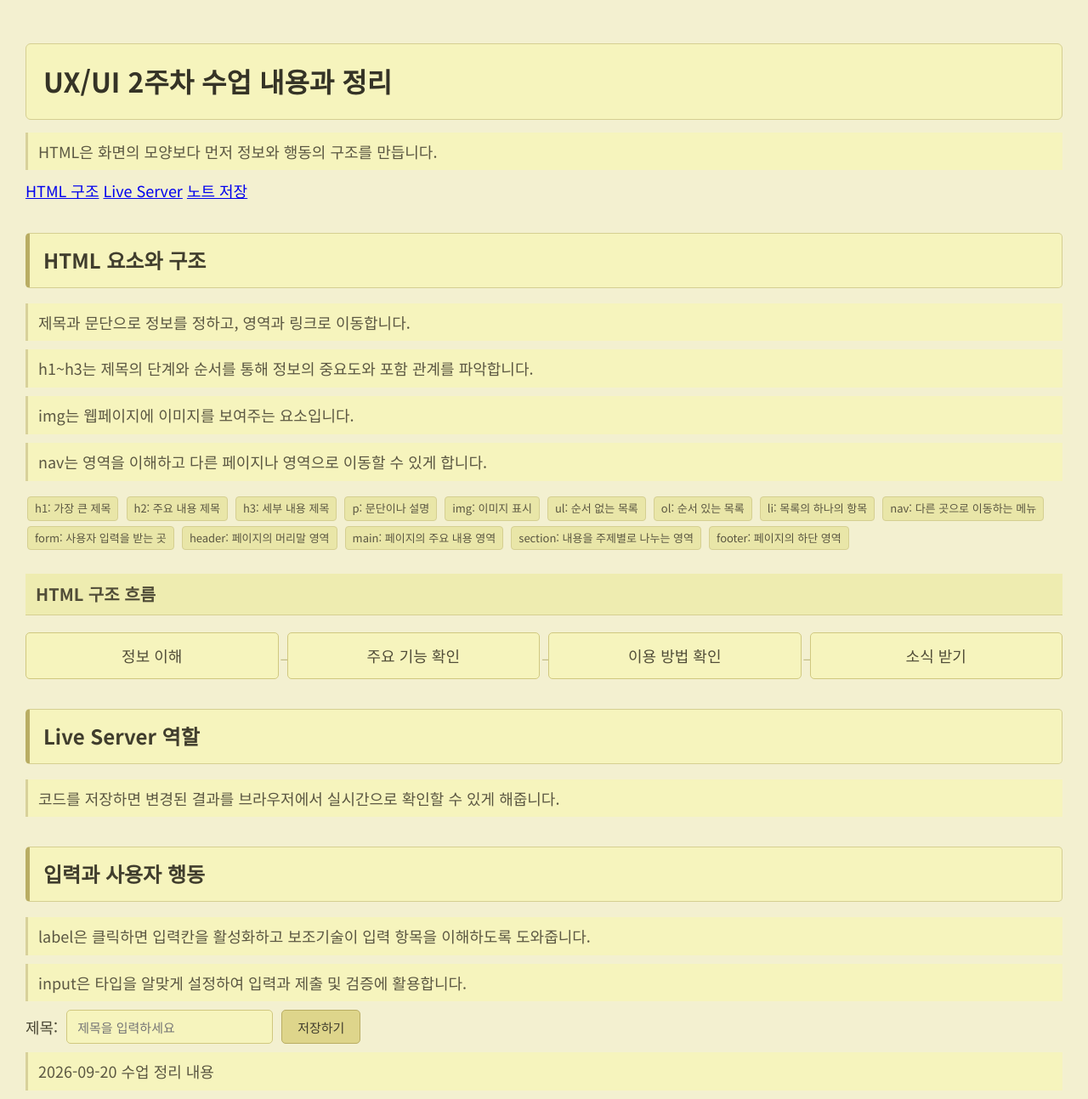
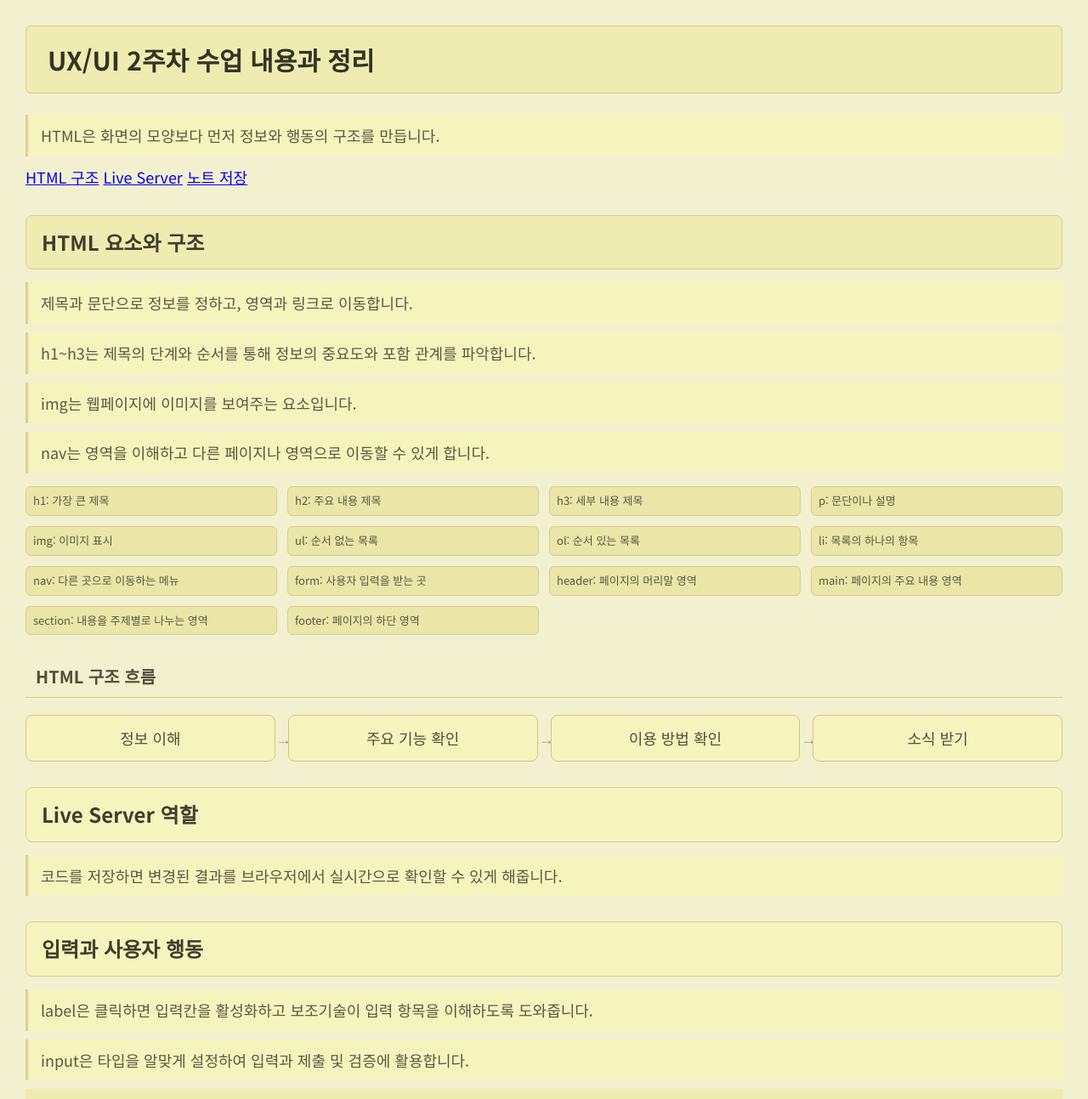
Before and after one commit to jjy0326/uiuxprogramming, a plain HTML site: page index.html in a window 1280 px wide. Shown: the top 1293 px of the page at 85% size. Drawn offline with Linux system fonts and the light colour scheme.

Commit message:
3주차 css 수정 완료

```diff
--- a/style.css
+++ b/style.css
@@ -3,112 +3,114 @@
 }
 
 body {
+    margin: 0;
+    padding: 30px;
     color: #4a4735;
     font-family: "Noto Sans KR", sans-serif;
     font-size: 18px;
     line-height: 1.6;
     background-color: #f3f0d0;
-    margin: 0;
-    padding: 30px;
 }
 
-/* 가장 큰 제목 */
 h1 {
-    margin-bottom: 15px;
-    padding: 18px 20px;
+    margin: 0 0 25px 0;
+    padding: 15px 25px;
     border: 1px solid #d5cf91;
     border-radius: 6px;
-    background-color: #f6f4bd;
+    background-color: #eeecb0;
     color: #353326;
-    font-size: 32px;
+    font-size: 30px;
     font-weight: 700;
 }
 
-/* 주요 소제목 */
 h2 {
-    margin-top: 35px;
-    margin-bottom: 18px;
-    padding: 12px 16px;
+    margin-top: 30px;
+    margin-bottom: 15px;
+    padding: 12px 18px;
     border: 1px solid #d5cf91;
-    border-left: 5px solid #b9ad63;
-    border-radius: 5px;
+    border-radius: 8px;
     background-color: #f6f4bd;
     color: #403d2d;
     font-size: 24px;
 }
 
-/* 세부 소제목 */
+#html h2 {
+    background-color: #eeecb0;
+}
+
 h3 {
     margin-top: 25px;
     margin-bottom: 10px;
     padding: 8px 12px;
     border-bottom: 1px solid #d5cf91;
-    background-color: #eeecb0;
+    background-color: transparent;
     color: #514d38;
     font-size: 20px;
 }
 
-/* 설명 문단 */
 p {
     margin: 10px 0;
-    padding: 8px 12px;
+    padding: 10px 15px;
     border-left: 3px solid #d8d19a;
     background-color: #f6f4bd;
     color: #5b5742;
 }
 
-/* HTML 요소 정리 목록 */
 .features-list {
+    display: flex;
+    flex-wrap: wrap;
+    gap: 12px;
     list-style: none;
-    padding-left: 0;
+    padding: 0;
     margin: 15px 0 25px 0;
 }
 
-/* HTML 요소 */
 .features-card {
-    display: inline-block;
-    padding: 3px 8px;
-    margin: 3px 2px;
+    flex: 0 0 calc((100% - 36px) / 4);
+    padding: 6px 8px;
+    margin: 0;
     border: 1px solid #d5cf91;
-    border-radius: 4px;
+    border-radius: 6px;
     background-color: #e9e6a8;
     color: #5b5742;
     font-size: 13px;
+    transition: 0.3s;
 }
 
-/* HTML 구조 흐름 */
+.features-card:hover {
+    background-color: #ded58b;
+    color: #403d2d;
+    transform: translateY(-3px);
+}
+
 .flow-list {
     display: flex;
     align-items: center;
-    gap: 10px;
+    gap: 15px;
     list-style: none;
     padding: 0;
     margin: 20px 0;
 }
 
-/* 흐름의 각 단계 */
 .flow-list li {
     position: relative;
     flex: 1;
-    box-sizing: border-box;
     padding: 12px 10px;
     text-align: center;
     border: 1px solid #d0c87f;
-    border-radius: 5px;
+    border-radius: 8px;
     background-color: #f6f4bd;
     color: #514d38;
 }
 
-/* 단계 사이 화살표 */
 .flow-list li:not(:last-child)::after {
     content: "→";
     position: absolute;
-    right: -18px;
+    right: -20px;
     color: #a59b55;
     font-weight: bold;
 }
 
-/* 일반 순서 목록 */
 ol {
     padding-left: 25px;
 }
@@ -117,18 +119,19 @@ ol li {
     padding: 3px 0;
 }
 
-/* 버튼 */
 form {
     display: flex;
     align-items: center;
     gap: 10px;
+    padding: 15px;
+    background-color: #eeecb0;
 }
 
 form input {
-    box-sizing: border-box;
+    width: 300px;
     height: 40px;
     padding: 8px 12px;
-    border: 1px solid #d0c87f;
+    border: 1px solid #cfc78a;
     border-radius: 5px;
     background-color: #f6f4bd;
     color: #403d2d;
@@ -137,7 +140,6 @@ form input {
 }
 
 form button {
-    box-sizing: border-box;
     height: 40px;
     padding: 8px 18px;
     border: 1px solid #b9ad63;
@@ -147,8 +149,18 @@ form button {
     font-family: "Noto Sans KR", sans-serif;
     font-size: 15px;
     cursor: pointer;
+    transition: 0.3s;
 }
 
-form br {
-    display: none;
+form button:hover {
+    background-color: #d3c879;
+    transform: translateY(-2px);
 }
+
+footer {
+    margin-top: 30px;
+    padding: 10px;
+    background-color: #eeecb0;
+    color: #5b5742;
+    text-align: center;
+}
```
